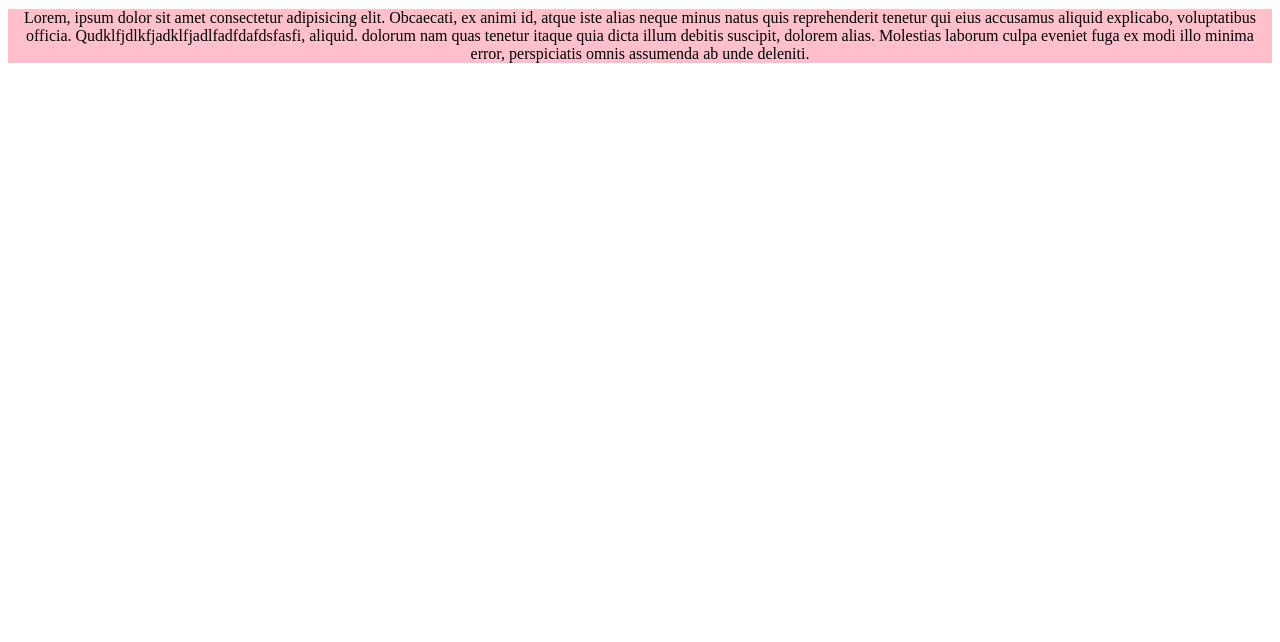
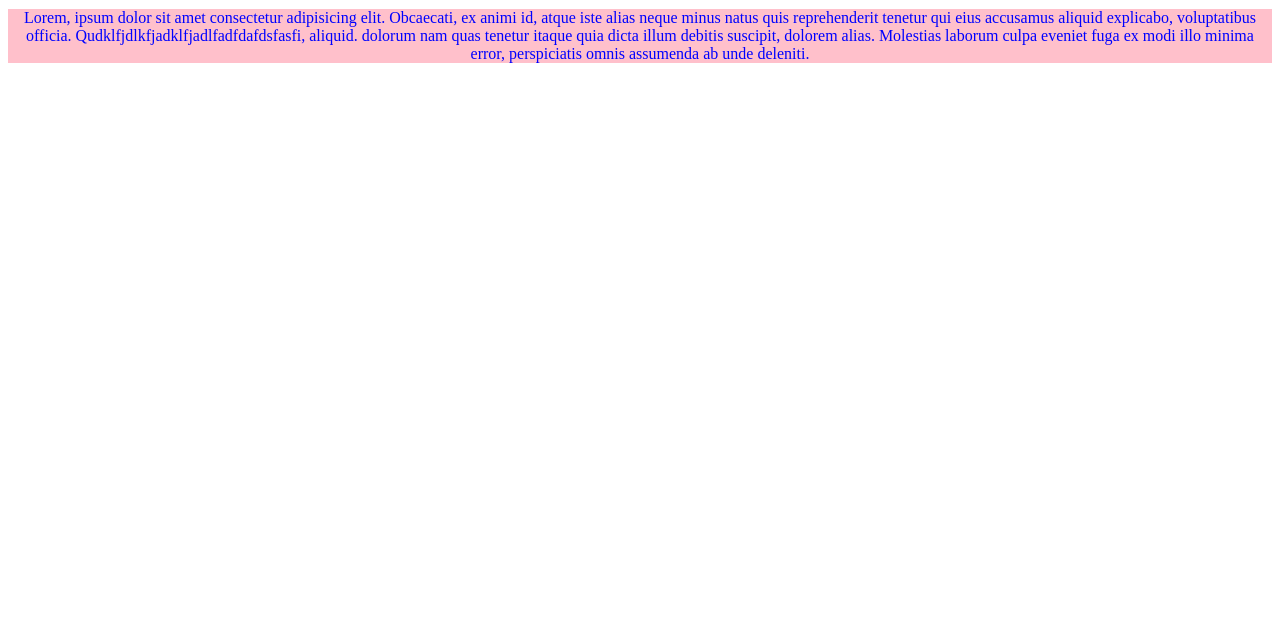
Before and after one commit to AlokYadavCodes/chai-tailwind-css, a plain HTML site: page index.html in a window 1280 px wide. Shown: the part 158-800 px from the top of the page. Drawn offline with Linux system fonts and the light colour scheme.

Commit message:
refactor: add new files to improve scalability and readability

```diff
--- /dev/null
+++ b/config/colorMap.js
@@ -0,0 +1,5 @@
+export const colorMap = {
+    red: "#ff0000",
+    green: "#00ff00",
+    blue: "#0000ff",
+}
--- /dev/null
+++ b/config/fontSizeScale.js
@@ -0,0 +1,12 @@
+export const fontSizeScale = {
+    xs: "12px",
+    sm: "14px",
+    base: "16px",
+    lg: "18px",
+    xl: "20px",
+    "2xl": "24px",
+    "3xl": "30px",
+    "4xl": "36px",
+    "5xl": "48px",
+    "6xl": "60px",
+}
--- /dev/null
+++ b/config/spacingScale.js
@@ -0,0 +1,8 @@
+export const spacingScale = {
+    0: "0px",
+    1: "4px",
+    2: "8px",
+    3: "12px",
+    4: "16px",
+    5: "20px",
+};
--- /dev/null
+++ b/config/textAlignMap.js
@@ -0,0 +1,6 @@
+export const textAlignMap = {
+    left: "left",
+    center: "center",
+    right: "right",
+    justify: "justify",
+}
--- a/index.html
+++ b/index.html
@@ -11,7 +11,7 @@
     <h1 class="bg-red">Hello World</h1>
     <div class="chai-m-4 chai-p-2 chai-bg-green chai-text-5xl">hiiii</div>
 
-    <div class="chai-text-center">
+    <div class="chai-text-center chai-text-blue">
         Lorem, ipsum dolor sit amet consectetur adipisicing elit. Obcaecati, ex animi id, atque iste alias neque minus
         natus quis reprehenderit tenetur qui eius accusamus aliquid explicabo, voluptatibus officia.
         Qudklfjdlkfjadklfjadlfadfdafdsfasfi, aliquid. dolorum nam quas tenetur itaque quia dicta illum debitis suscipit,
@@ -19,7 +19,7 @@
         unde deleniti.
     </div>
 
-    <script src="main.js"> </script>
+    <script type="module" src="main.js"> </script>
 </body>
 
 </html>
--- a/main.js
+++ b/main.js
@@ -1,3 +1,7 @@
+import { marginHandler, paddingHandler } from "./utilities/spacing.js";
+import { bgHandler } from "./utilities/bg.js";
+import { textHandler } from "./utilities/text.js";
+
 document.addEventListener("DOMContentLoaded", init);
 
 function init() {
@@ -26,85 +30,6 @@ const utilities = {
     text: textHandler,
 }
 
-const spacingScale = {
-    0: "0px",
-    1: "4px",
-    2: "8px",
-    3: "12px",
-    4: "16px",
-    5: "20px",
-};
-
-const colorMap = {
-    red: "#ff0000",
-    green: "#00ff00",
-    blue: "#0000ff",
-}
-
-const fontSizeScale = {
-    xs: "12px",
-    sm: "14px",
-    base: "16px",
-    lg: "18px",
-    xl: "20px",
-    "2xl": "24px",
-    "3xl": "30px",
-    "4xl": "36px",
-    "5xl": "48px",
-    "6xl": "60px",
-};
-
-const textAlignMap = {
-    left: "left",
-    center: "center",
-    right: "right",
-    justify: "justify",
-}
-
-function marginHandler (value){
-    return {
-        "margin": spacingScale[value],
-    }
-}
-
-function paddingHandler (value){
-    return {
-        "padding": spacingScale[value],
-    }
-}
-
-function bgHandler (value) {
-    return {
-        "background-color": colorMap[value],
-    }
-}
-
-function textHandler (value) {
-    const resolvers = [
-        {source: fontSizeScale, property: "font-size"},
-        {source: textAlignMap, property: "text-align"}
-    ]
-
-    for (const r of resolvers){
-        console.log(r.property);
-
-        if(r.source[value]) return {
-            [r.property] : r.source[value]
-        }
-    }
-
-    // if(fontSizeScale[value]){
-    //     return { "font-size": fontSizeScale[value] }
-    // }
-
-    // if(textAlignMap[value]){
-    //     return { "text-align" : textAlignMap[value]}
-    // }
-
-
-}
-
-
 function parseClass(className) {
     const parts = className.split("-");
     const prefix = parts[1];
--- /dev/null
+++ b/utilities/bg.js
@@ -0,0 +1,7 @@
+import { colorMap } from "../config/colorMap.js"
+
+export function bgHandler (value) {
+    return {
+        "background-color": colorMap[value],
+    }
+}
--- /dev/null
+++ b/utilities/spacing.js
@@ -0,0 +1,13 @@
+import { spacingScale } from "../config/spacingScale.js"
+
+export function marginHandler (value){
+    return {
+        "margin": spacingScale[value],
+    }
+}
+
+export function paddingHandler (value){
+    return {
+        "padding": spacingScale[value],
+    }
+}
--- /dev/null
+++ b/utilities/text.js
@@ -0,0 +1,19 @@
+import { fontSizeScale } from "../config/fontSizeScale.js";
+import { textAlignMap } from "../config/textAlignMap.js";
+import { colorMap } from "../config/colorMap.js";
+
+export function textHandler (value) {
+    const resolvers = [
+        {source: fontSizeScale, property: "font-size"},
+        {source: textAlignMap, property: "text-align"},
+        {source: colorMap, property: "color"}
+    ]
+
+    for (const r of resolvers){
+        console.log(r.property);
+
+        if(r.source[value]) return {
+            [r.property] : r.source[value]
+        }
+    }
+}
```
